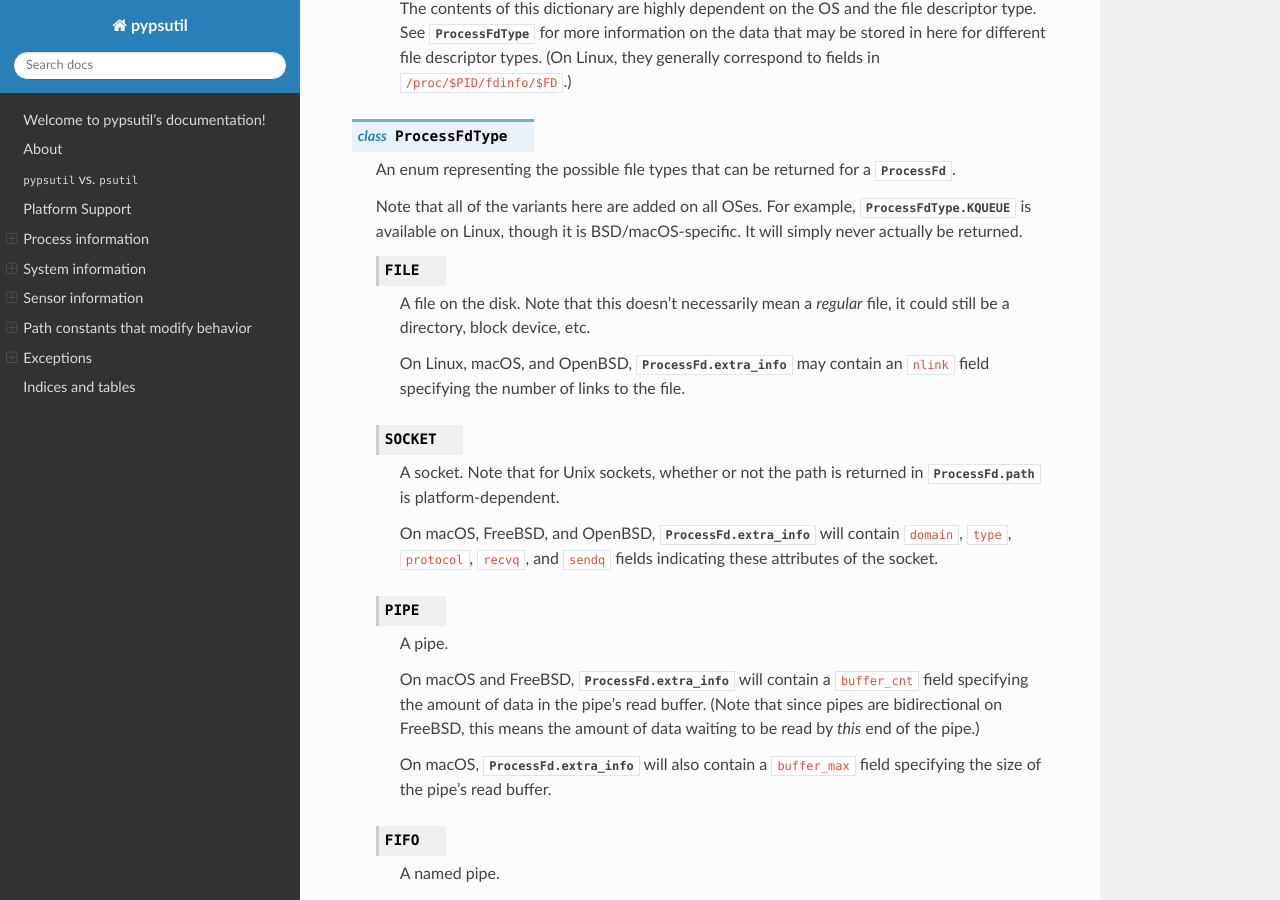
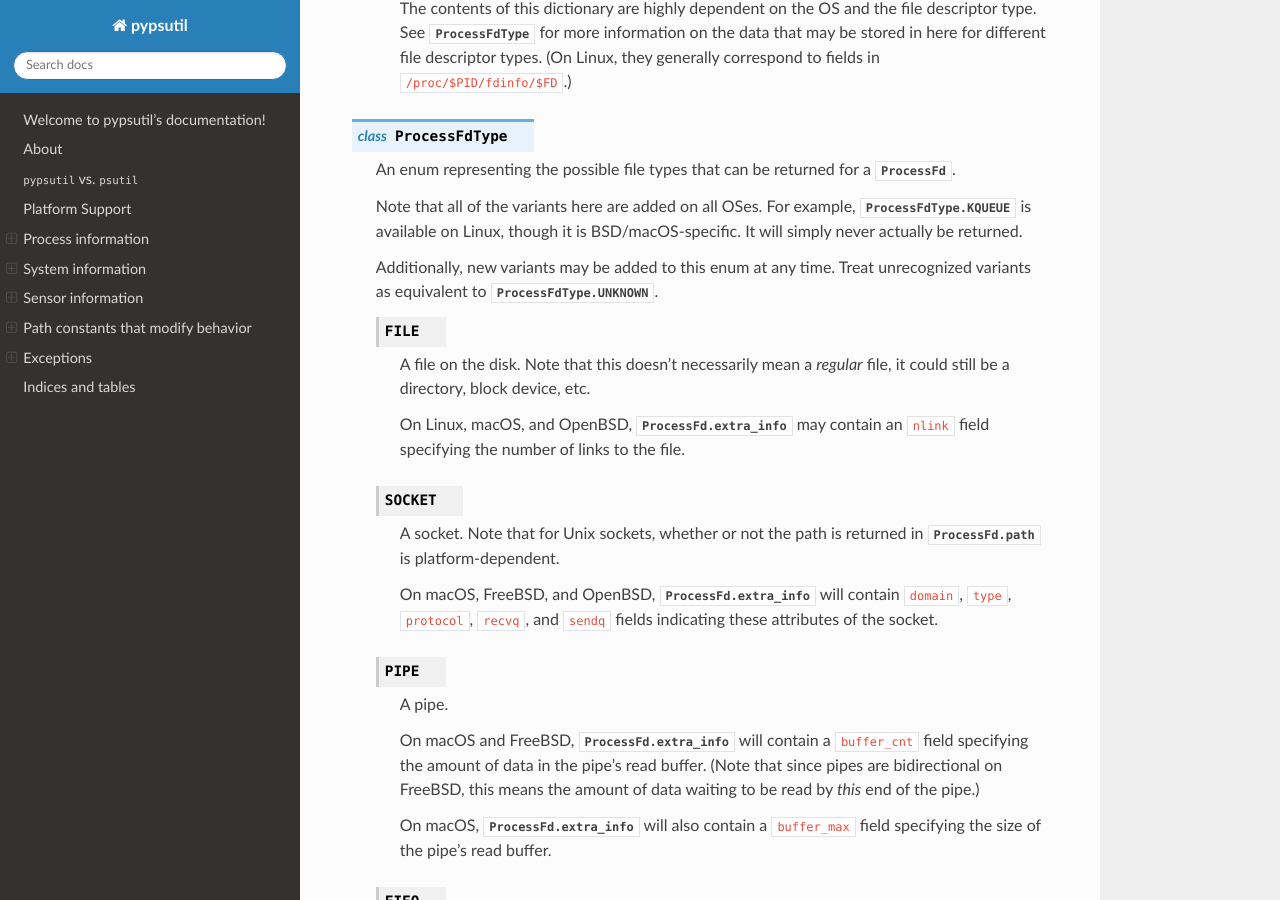
Before and after one commit to cptpcrd/pypsutil, a Sphinx documentation site: the page built from docs/index.rst, in a window 1280 px wide and 900 px high, scrolled down 20207 px. Built offline with Sphinx 7.4.7 and the Read the Docs theme 2.0.0, drawn with Linux system fonts in a browser that asks for light colours.

Commit message:
doc: document that ProcessFdType may be extended

```diff
--- a/docs/index.rst
+++ b/docs/index.rst
@@ -940,6 +940,9 @@ Process information
 
    Note that all of the variants here are added on all OSes. For example, :py:attr:`ProcessFdType.KQUEUE`
    is available on Linux, though it is BSD/macOS-specific. It will simply never actually be returned.
+
+   Additionally, new variants may be added to this enum at any time. Treat unrecognized variants as
+   equivalent to :py:attr:`ProcessFdType.UNKNOWN`.
 
    .. py:data:: FILE
 
```
